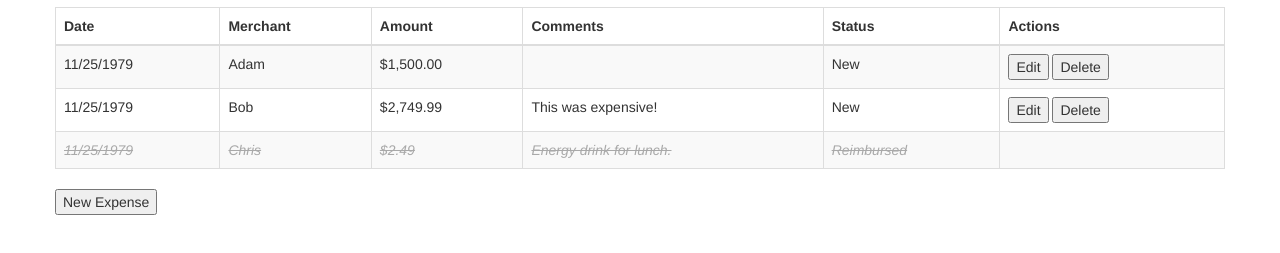
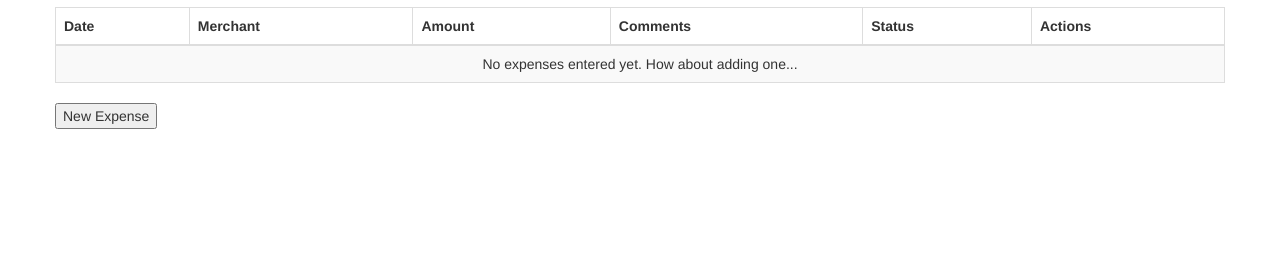
Before and after one commit to gsbullmer/exp-app-demo, a plain HTML site: page expapp/index.html in a window 1280 px wide. Shown: the part 63-316 px from the top of the page. Drawn offline with nearby package versions, Linux system fonts and the light colour scheme.

Commit message:
refactor: Remove login container and starting expenses

```diff
--- a/expapp/index.html
+++ b/expapp/index.html
@@ -15,8 +15,6 @@
   <div class="container">
     <h1 class="text-center">Expense Managment</h1>
 
-    <div class="login"></div>
-
     <expense-table class="expense-table"></expense-table>
 
   </div>
--- a/expapp/js/expenseSheet.js
+++ b/expapp/js/expenseSheet.js
@@ -5,7 +5,7 @@
   angular.module('expenseSheet', ['expenseLine', 'expenseForm'])
 
     .controller('ExpenseSheetController', ['$scope', function($scope) {
-      $scope.expenses = lines;
+      $scope.expenses = [];
       $scope.editing = undefined;
       $scope.isNewExpense = false;
       $scope.headers = [
@@ -72,10 +72,4 @@
     this.status = status;
   };
 
-  var lines = [
-    new Expense("Adam", 1500, 312341643256, "", "New"),
-    new Expense("Bob", 2749.99, 312341643256, "This was expensive!", "New"),
-    new Expense("Chris", 2.49, 312341643256, "Energy drink for lunch.", "Reimbursed")
-  ];
-
 })();
```
